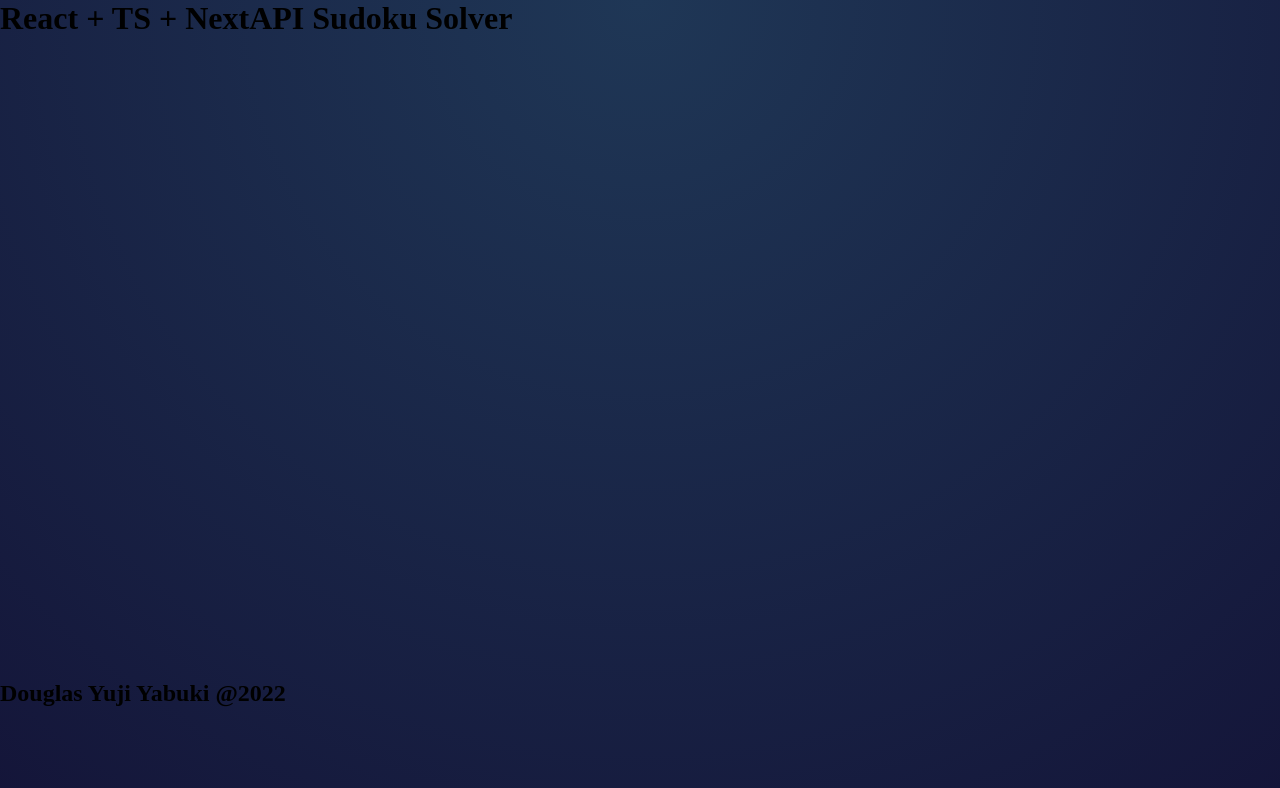
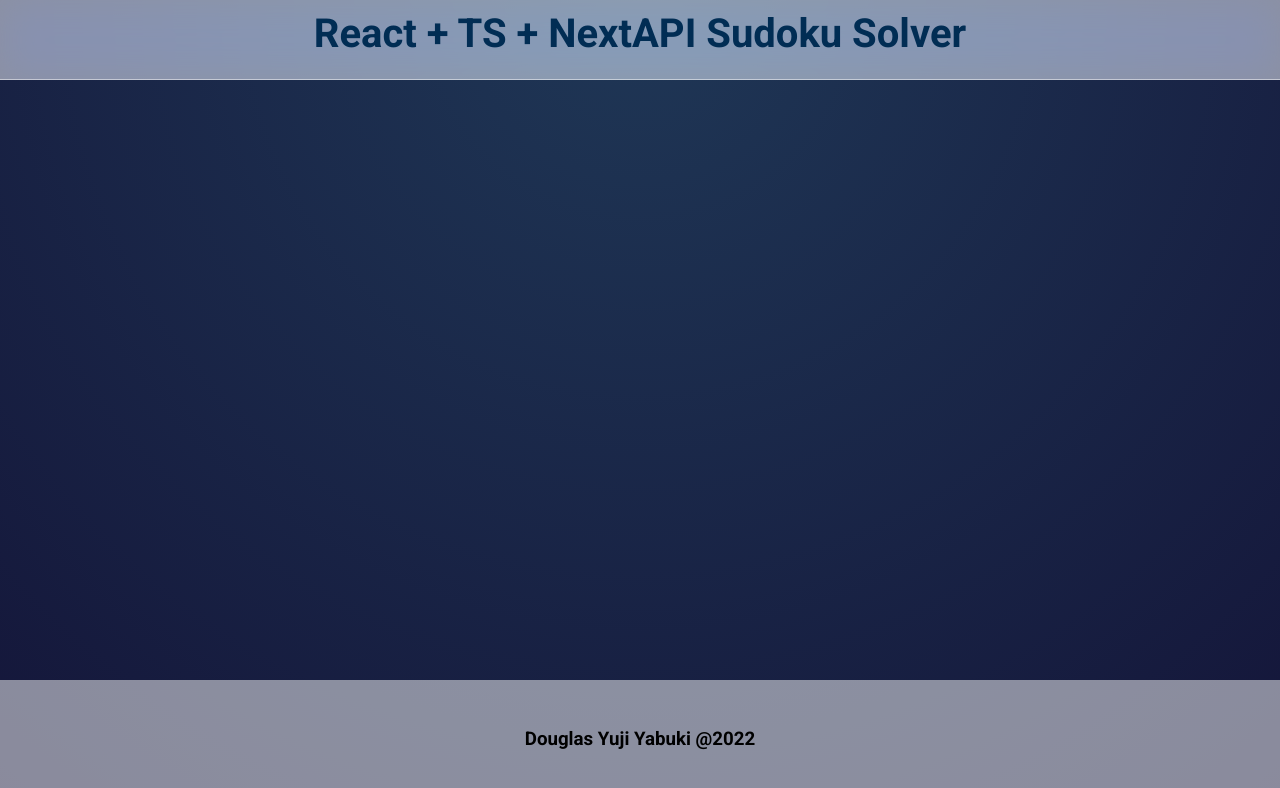
Before and after one commit to douglasyabuki/my-sudoku-solver, a Next.js app: page / in a window 1280 px wide. Shown: the top 788 px of the page. Built offline with nearby package versions, Linux system fonts and the light colour scheme.

Commit message:
Commit 1: Header and Footer styling

```diff
--- a/components/footer/Footer.module.css
+++ b/components/footer/Footer.module.css
@@ -1,3 +1,10 @@
-.footer{
-    min-height: 15vh;
+.footer {
+  position: fixed;
+  bottom: 0;
+  text-align: center;
+  justify-content: center;
+  width: 100%;
+  min-height: 15vh;
+  background: rgba(255, 255, 255, 0.5);
+  padding: 3rem 0;
 }
--- a/components/footer/Footer.tsx
+++ b/components/footer/Footer.tsx
@@ -1,10 +1,15 @@
 // CSS
-import styles from './Footer.module.css'
+import styles from "./Footer.module.css";
 
-export default function Footer () {
+// Fonts
+import { Roboto } from "@next/font/google";
+
+const roboto = Roboto({ subsets: ["latin"], weight: ["400", "500", "700"] });
+
+export default function Footer() {
   return (
-<footer className={styles.footer}>
-    <h2>Douglas Yuji Yabuki @2022</h2>
-</footer>
+    <footer className={`${roboto.className} ${styles.footer}`}>
+      <h3>Douglas Yuji Yabuki @2022</h3>
+    </footer>
   );
 }
--- a/components/header/Header.module.css
+++ b/components/header/Header.module.css
@@ -1,3 +1,14 @@
-.header{
-    min-height: 10vh;
+.header {
+  width: 100%;
+  background: rgba(255, 255, 255, 0.5);
+  padding: 10px 0px;
+  font-size: 20px;
+  color: #012d54;
+  border-bottom: 1px solid rgba(255, 255, 255, 0.5);
+  text-align: center;
+  position: fixed;
+  z-index: 999999;
+  -webkit-backdrop-filter: saturate(180%) blur(20px);
+  backdrop-filter: saturate(180%) blur(20px);
+  min-height: 10vh;
 }
--- a/components/header/Header.tsx
+++ b/components/header/Header.tsx
@@ -1,9 +1,14 @@
 // CSS
 import styles from "./Header.module.css";
 
+// Fonts
+import { Roboto } from "@next/font/google";
+
+const roboto = Roboto({ subsets: ["latin"], weight: ["400", "500", "700"] });
+
 export default function Header() {
   return (
-    <header className={styles.header}>
+    <header className={`${roboto.className} ${styles.header}`}>
       <h1>React + TS + NextAPI Sudoku Solver</h1>
     </header>
   );
```
Also changed, not shown: pages/index.tsx (+8 -8 lines).
